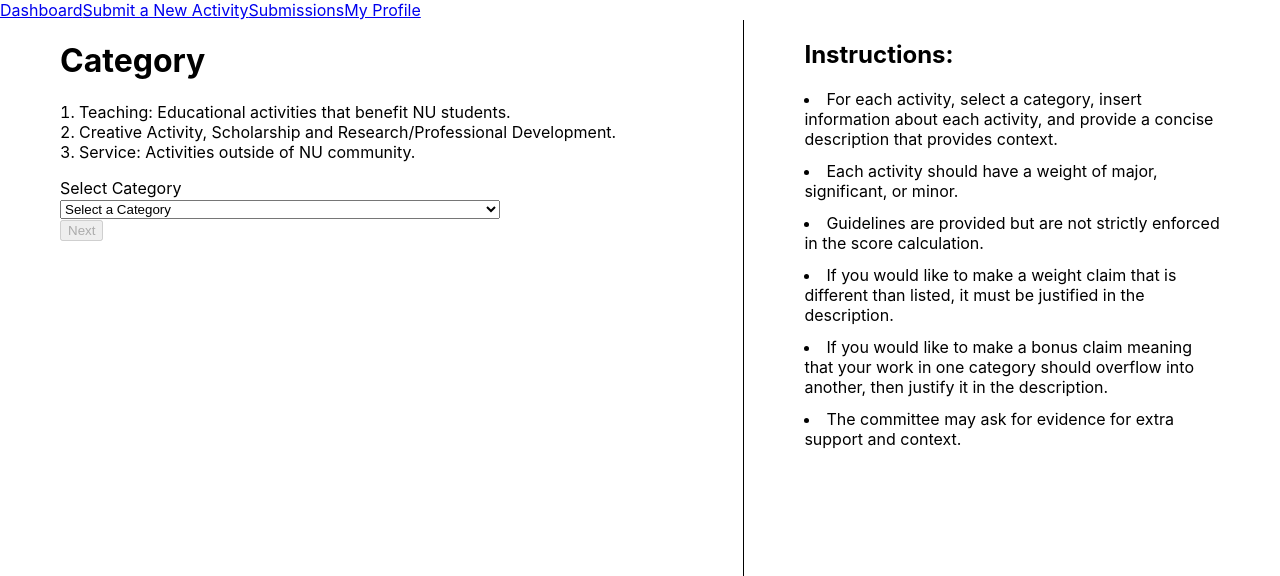
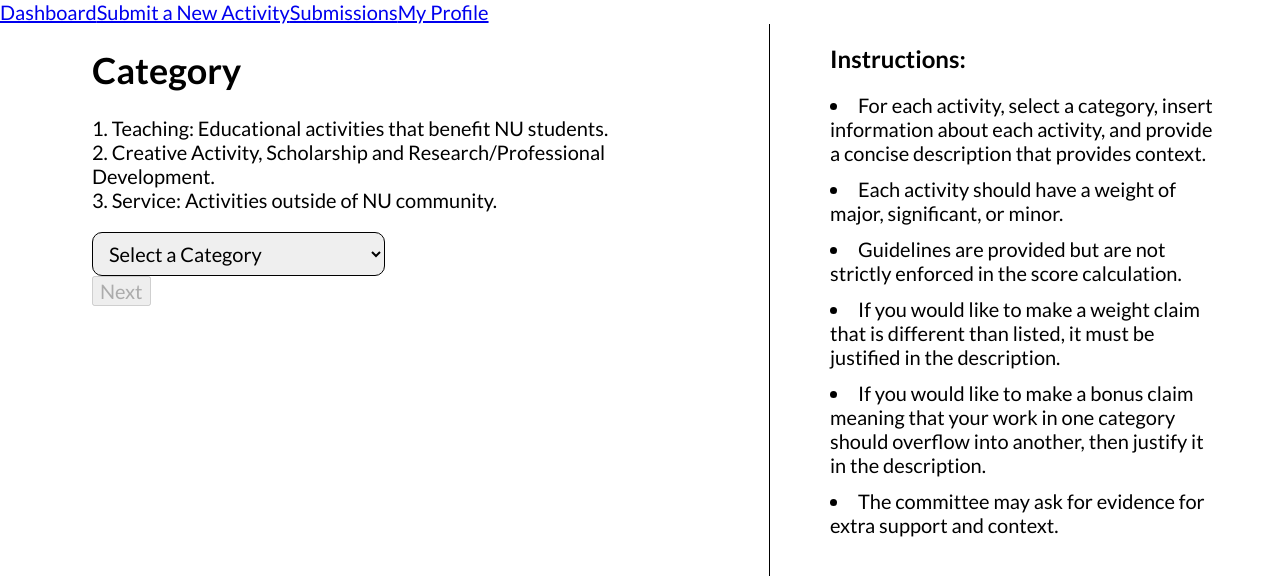
Before and after one commit to sandboxnu/prof-event-tracker-frontend, a React (Create React App) app: page /new-activity in a window 1280 px wide. Shown: the top 576 px of the page. Built offline with nearby package versions, Linux system fonts and the light colour scheme.

Commit message:
Added additional styling for form page

```diff
--- a/public/index.html
+++ b/public/index.html
@@ -25,6 +25,9 @@
       Learn how to configure a non-root public URL by running `npm run build`.
     -->
     <title>React App</title>
+    <link rel="preconnect" href="https://fonts.googleapis.com">
+    <link rel="preconnect" href="https://fonts.gstatic.com" crossorigin>
+    <link href="https://fonts.googleapis.com/css2?family=Lato:ital,wght@0,400;0,700;0,900;1,300&display=swap" rel="stylesheet">
   </head>
   <body>
     <noscript>You need to enable JavaScript to run this app.</noscript>
--- a/src/activityForm/CategorySelector/CategorySelector.scss
+++ b/src/activityForm/CategorySelector/CategorySelector.scss
@@ -1,6 +1,17 @@
+@mixin input-box {
+    border: solid 1px black;
+    border-radius: 10px;
+    padding: 8px 12px;
+}
+
 .category-container {
     ol {
         list-style-position: inside;
         padding: 0;
     }
+
+    select {
+        @include input-box;
+        width: 50%;
+    }
 }
--- a/src/activityForm/CategorySelector/CategorySelector.tsx
+++ b/src/activityForm/CategorySelector/CategorySelector.tsx
@@ -30,7 +30,6 @@ const CategorySelector: React.FC = () => {
             <li>Service: Activities outside of NU community.</li>
         </ol>
         <label>
-            Select Category
             <div>
                 <select value={category || ""} onChange={handleChange}>
                     <option value="">Select a Category</option>
--- a/src/activityForm/FormInput/FormInput.scss
+++ b/src/activityForm/FormInput/FormInput.scss
@@ -1,4 +1,9 @@
-.input-container {
+@mixin input-box {
+    border: solid 1px black;
+    border-radius: 10px;
+    padding: 8px 12px;
+}
+.form-input-container {
     display: flex;
     flex-direction: column;
 
@@ -7,4 +12,34 @@
         justify-content: space-between;
         align-items: center;
     }
+
+    .input-container {
+        display: flex;
+        flex-direction: column;
+        margin: 12px 0;
+        *:not(:last-child) {
+            margin-bottom: 18px;
+        }
+    }
+
+    label {
+        font-size: 24px;
+        font-weight: bold;
+    }
+
+    #weight-guidelines-label {
+        margin-top: 16px;
+    }
+
+    input, select {
+        width: 50%;
+        box-sizing: border-box;
+
+    }
+
+
+    input, select, textarea {
+        @include input-box;
+        outline: none !important;
+    }
 }
--- a/src/activityForm/FormInput/FormInput.tsx
+++ b/src/activityForm/FormInput/FormInput.tsx
@@ -32,16 +32,25 @@ const FormInput: React.FC = () => {
         }
     };
 
-    const handleDescriptionChange: ChangeEventHandler<HTMLInputElement> = (event) => {
+    const handleDescriptionChange: ChangeEventHandler<HTMLTextAreaElement> = (event) => {
         const newDescription: string = event.target.value;
         dispatch(setDescription(newDescription));
     }
 
     if (category === null) return (<div>Category must be selected</div>);
     return (
+        <div className="form-input-container">
+            <h1>{categoryLabels[category]}</h1>
+
+            <label id="weight-guidelines-label">Weight Guidelines:</label>
+            <div className="guidelines-list">
+                <p>8-10 Major Activity: 2 and above + Significant and Minor Activities: 10 and above</p>
+                <p>7-8	Major Activity: 1-2 + Significant and Minor Activities: 6-10</p>
+                <p>6-7	Major Activity: 0-1 + Significant and Minor Activities: 2-6</p>
+                <p>6 Fulfilling required course load</p>
+            </div>
+
             <div className="input-container">
-            <h1>{categoryLabels[category]}</h1>
-            <label>Weight Guidelines:</label>
                 <label>Weight:</label>
                 <select value={weight || ""} onChange={handleWeightChange}>
                     <option value="">Select Weight</option>
@@ -49,10 +58,22 @@ const FormInput: React.FC = () => {
                     <option value="significant">Significant</option>
                     <option value="minor">Minor</option>
                 </select>
+            </div>
+
+            <div className="input-container">
                 <label>Date:</label>
                 <input type='date' value={date || ''} onChange={handleDateChange} />
+            </div>
+
+            <div className="input-container">
                 <label>Description:</label>
-            <input type='text' placeholder="Enter Description" value={description || ''} onChange={handleDescriptionChange}/>
+                <textarea
+                placeholder="Enter Description"
+                value={description || ''}
+                onChange={handleDescriptionChange}
+                rows={3}/>
+            </div>
+
             <div className="button-container">
                 <button onClick={() => dispatch(setStep('selection'))}>Back</button>
                 <button disabled={weight === null || date === null || description === ''}>Submit</button>
--- a/src/activityForm/Page/ActivityForm.css
+++ b/src/activityForm/Page/ActivityForm.css
@@ -6,8 +6,7 @@
 
 .left-column {
     flex: 60%;
-    padding: 60px;
-    padding-top: 0px;
+    padding: 0 92px 32px;
 }
 
 .right-column {
--- a/src/activityForm/Page/ActivityForm.tsx
+++ b/src/activityForm/Page/ActivityForm.tsx
@@ -1,4 +1,4 @@
-import React from 'react';
+import React, { useEffect } from 'react';
 import { useSelector } from 'react-redux';
 import CategorySelector from '../CategorySelector/CategorySelector';
 import { FormStep, selectStep } from '../form.store';
@@ -15,6 +15,12 @@ const StepComponent: Record<FormStep, JSX.Element> = {
 const ActivityForm: React.FC = () => {
     const step: FormStep = useSelector(selectStep);
 
+    useEffect(() => {
+        window.onbeforeunload = () => {
+            return 'Data will be lost if you leave the page, are you sure?';
+        };
+    }, []);
+
     return (
         <div className='form-container'>
             <div className='left-column'>
--- a/src/index.css
+++ b/src/index.css
@@ -1,8 +1,5 @@
 body {
   margin: 0;
-  font-family: -apple-system, BlinkMacSystemFont, 'Segoe UI', 'Roboto', 'Oxygen',
-    'Ubuntu', 'Cantarell', 'Fira Sans', 'Droid Sans', 'Helvetica Neue',
-    sans-serif;
   -webkit-font-smoothing: antialiased;
   -moz-osx-font-smoothing: grayscale;
 }
@@ -16,3 +13,16 @@ code {
   width: 100vw;
   height: 100vh;
 }
+
+* {
+  font-size: 20px;
+  font-family: 'Lato', sans-serif !important;
+}
+
+h1 {
+  font-size: 36px !important;
+}
+
+h2 {
+  font-size: 24px !important;
+}
```
Lines whose indentation alone changed are shown as unchanged.
